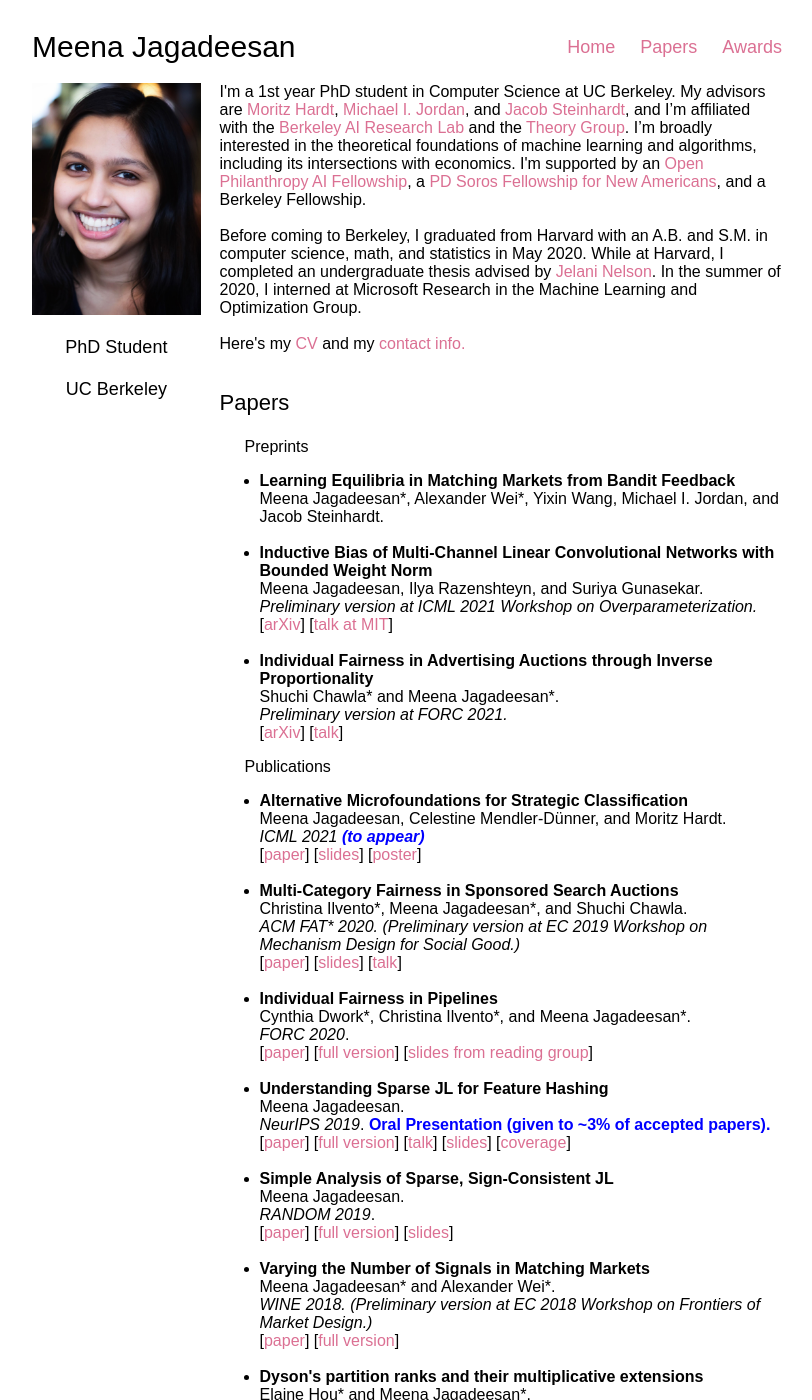
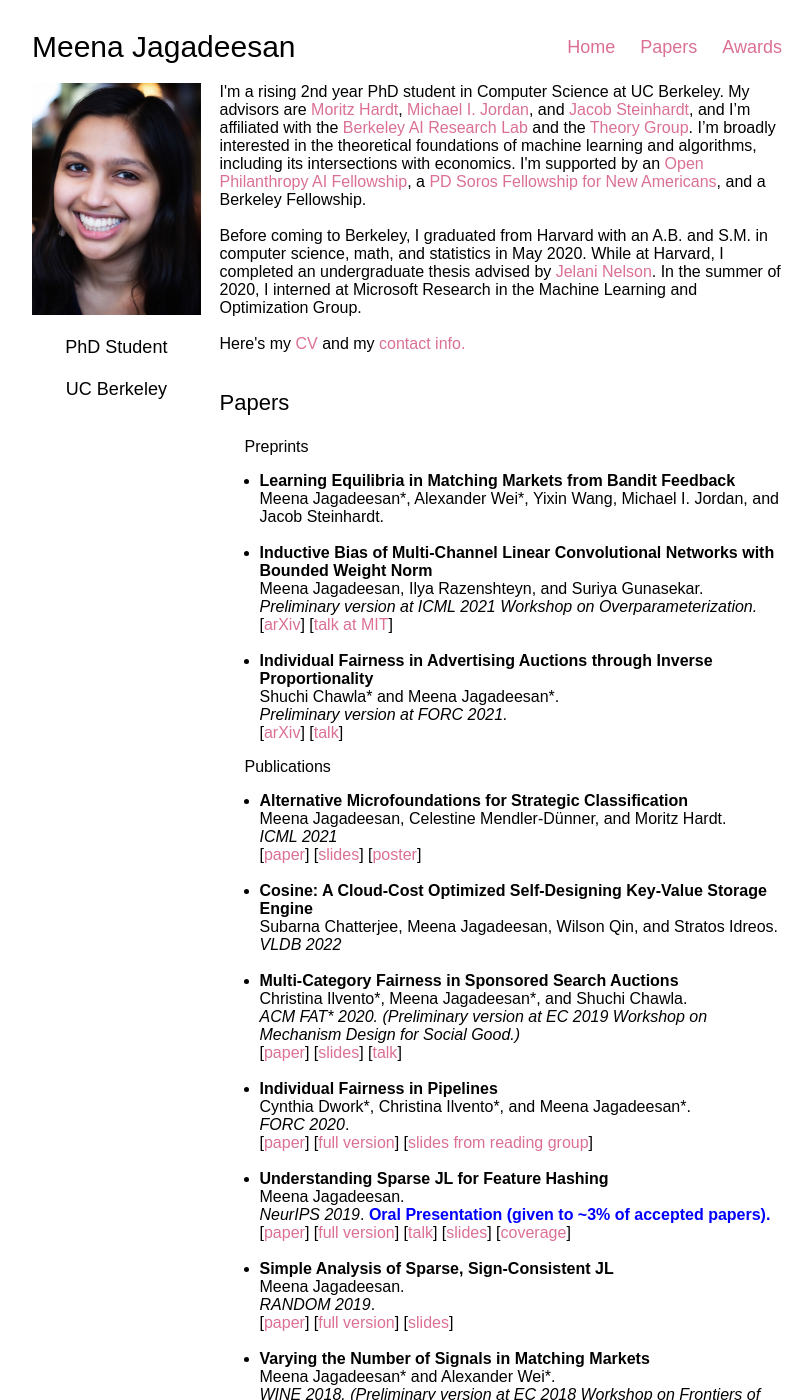
Before and after one commit to mjagadeesan/mjagadeesan.github.io, a Jekyll site: the page built from index.html, in a window 1280 px wide and 1400 px high. Shown: the whole window, without its empty margins (233-1045 px from the left). Built offline with Jekyll 4.4.1, drawn with Linux system fonts in a browser that asks for light colours; some web fonts are replaced.

Commit message:
update website

```diff
--- a/index.html
+++ b/index.html
@@ -6,7 +6,7 @@ layout: default
 	{% include photo.html %}
 </div>
 <div class="text">
-	<span> I'm a 1st year PhD student in Computer Science at UC Berkeley. My advisors are <a href='https://mrtz.org'>Moritz Hardt</a>, <a href='https://people.eecs.berkeley.edu/~jordan/'>Michael I. Jordan</a>, and <a href='https://www.stat.berkeley.edu/~jsteinhardt/'>Jacob Steinhardt</a>, and I’m affiliated with the <a href='https://bair.berkeley.edu/index.html#header'>Berkeley AI Research Lab</a> and the <a href='http://theory.cs.berkeley.edu'>Theory Group</a>. I’m broadly interested in the theoretical foundations of machine learning and algorithms, including its intersections with economics. I'm supported by an <a href='https://www.openphilanthropy.org/focus/global-catastrophic-risks/potential-risks-advanced-artificial-intelligence/open-phil-ai-fellowship-2021-class'>Open Philanthropy AI Fellowship</a>, a <a href='https://www.pdsoros.org/meet-the-fellows/meena-jagadeesan'>PD Soros Fellowship for New Americans</a>, and a Berkeley Fellowship.</span><br><br>
+	<span> I'm a rising 2nd year PhD student in Computer Science at UC Berkeley. My advisors are <a href='https://mrtz.org'>Moritz Hardt</a>, <a href='https://people.eecs.berkeley.edu/~jordan/'>Michael I. Jordan</a>, and <a href='https://www.stat.berkeley.edu/~jsteinhardt/'>Jacob Steinhardt</a>, and I’m affiliated with the <a href='https://bair.berkeley.edu/index.html#header'>Berkeley AI Research Lab</a> and the <a href='http://theory.cs.berkeley.edu'>Theory Group</a>. I’m broadly interested in the theoretical foundations of machine learning and algorithms, including its intersections with economics. I'm supported by an <a href='https://www.openphilanthropy.org/focus/global-catastrophic-risks/potential-risks-advanced-artificial-intelligence/open-phil-ai-fellowship-2021-class'>Open Philanthropy AI Fellowship</a>, a <a href='https://www.pdsoros.org/meet-the-fellows/meena-jagadeesan'>PD Soros Fellowship for New Americans</a>, and a Berkeley Fellowship.</span><br><br>
 	<span> Before coming to Berkeley, I graduated from Harvard with an A.B. and S.M. in computer science, math, and statistics in May 2020. While at Harvard, I completed an undergraduate thesis advised by <a href='https://people.eecs.berkeley.edu/~minilek/#'>Jelani Nelson</a>. In the summer of 2020, I interned at Microsoft Research in the Machine Learning and Optimization Group.  </span><br><br>
 	Here's my <a href='CV-ResearchNew.pdf'>CV</a> and my <a href='#contact'>contact info.</a>
 	<h3><a id="papers"></a><span>Papers</span></h3>
@@ -30,8 +30,12 @@ layout: default
  -->	<ul>
 	<li><b><span>Alternative Microfoundations for Strategic Classification</span></b><br>
 	Meena Jagadeesan, Celestine Mendler-Dünner, and Moritz Hardt.<br>
-	<span><em>ICML 2021 </em></span><span style="color:blue;font-weight:600"><em>(to appear)</em></span><br>
+	<span><em>ICML 2021 </em></span><br>
 	[<a href=https://arxiv.org/abs/2106.12705>paper</a>] [<a href=research/slides-microfoundations.pdf>slides</a>] [<a href=research/posterICML.pdf>poster</a>] <br><br></li>
+	<li><b><span>Cosine: A Cloud-Cost Optimized Self-Designing Key-Value Storage Engine</span></b><br>
+	Subarna Chatterjee, Meena Jagadeesan, Wilson Qin, and Stratos Idreos.<br>
+	<span><em>VLDB 2022 </em></span><br><br>
+	</li>
 	<li><b><span>Multi-Category Fairness in Sponsored Search Auctions</span></b><br>
 	Christina Ilvento<span style="font-family:Arial">*</span>, Meena Jagadeesan<span style="font-family:Arial">*</span>, and Shuchi Chawla.<br><em><span>ACM FAT* 2020. (Preliminary version at EC 2019 Workshop on Mechanism Design for Social Good.)</span></em><span> </span><br>
 	[<a href=https://dl.acm.org/doi/abs/10.1145/3351095.3372848>paper</a>] [<a href=research/FATSlides.pdf>slides</a>] [<a href=https://www.youtube.com/watch?v=3u_FU8WdZXs>talk</a>]
```
